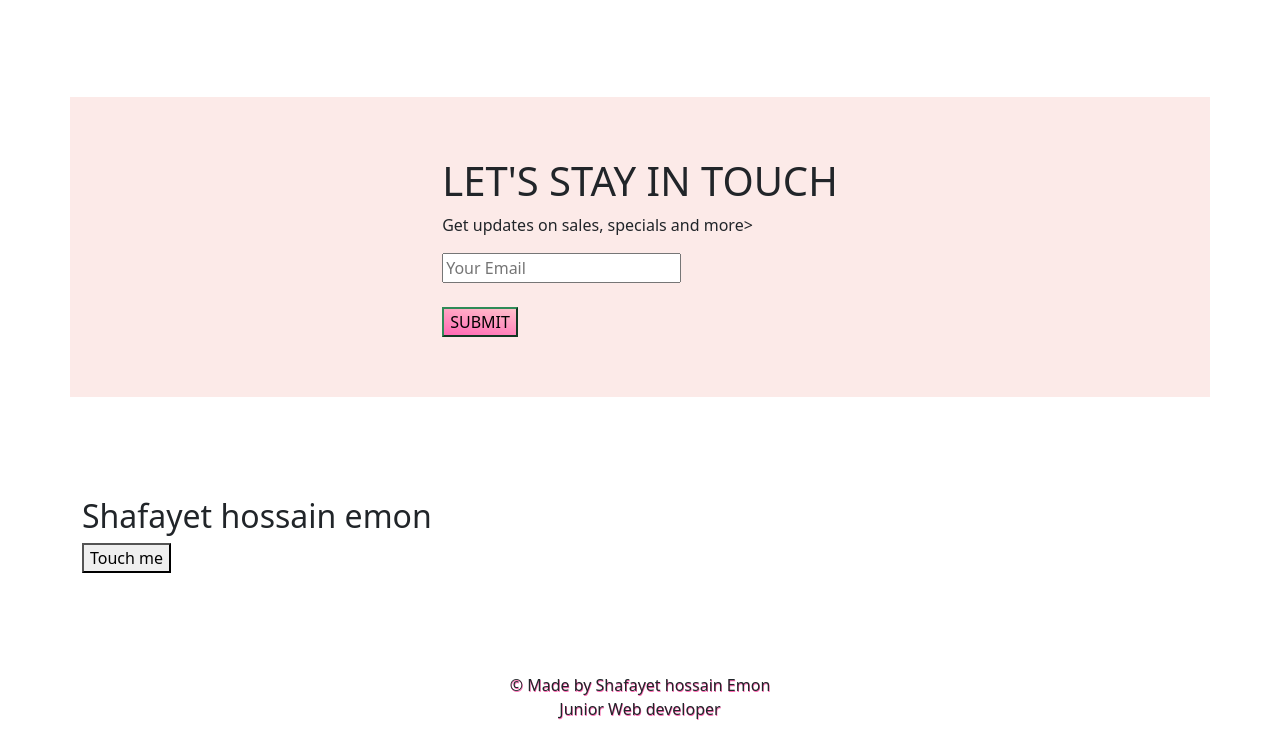
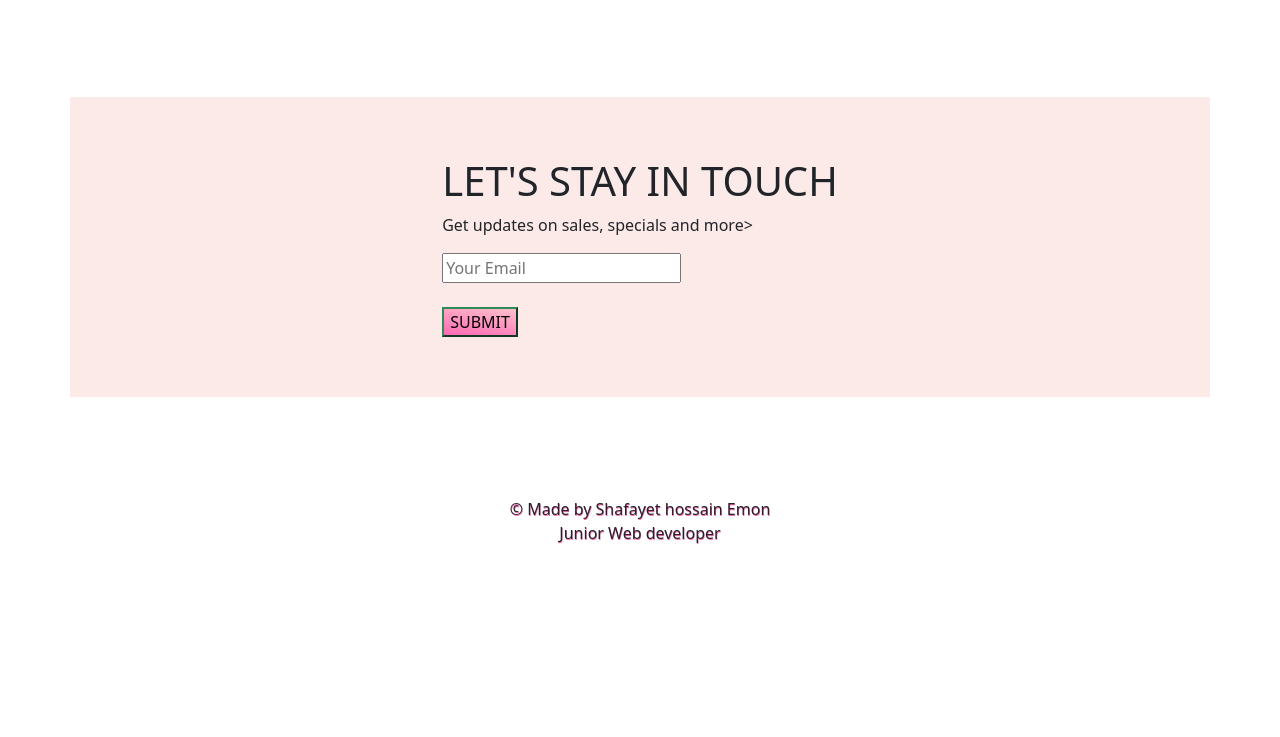
Before and after one commit to emonhossai/project, a plain HTML site: page index.html in a window 1280 px wide. Shown: the part 2439-3176 px from the top of the page. After the commit the page ends 3000 px from the top, so only its background shows below. Drawn offline with nearby package versions, Linux system fonts and the light colour scheme.

Commit message:
nothing added

```diff
--- a/index.html
+++ b/index.html
@@ -227,15 +227,7 @@
       <button type="submit" class="buy-now">SUBMIT</button>
     </div>
   </div>
-  <div class="container">
-    <h2 id="script">Shafayet hossain emon</h2>
-    <button type="button"onclick="myfunction()">Touch me </button>
-    <script>
-      function myfunction(){
-        document.getElementById("script").innerHTML="My website😍"
-      }
-    </script>
-  </div>
+
   <footer id="footer">
     <p>&copy Made by Shafayet hossain Emon <br>
       Junior Web developer</p>
```
